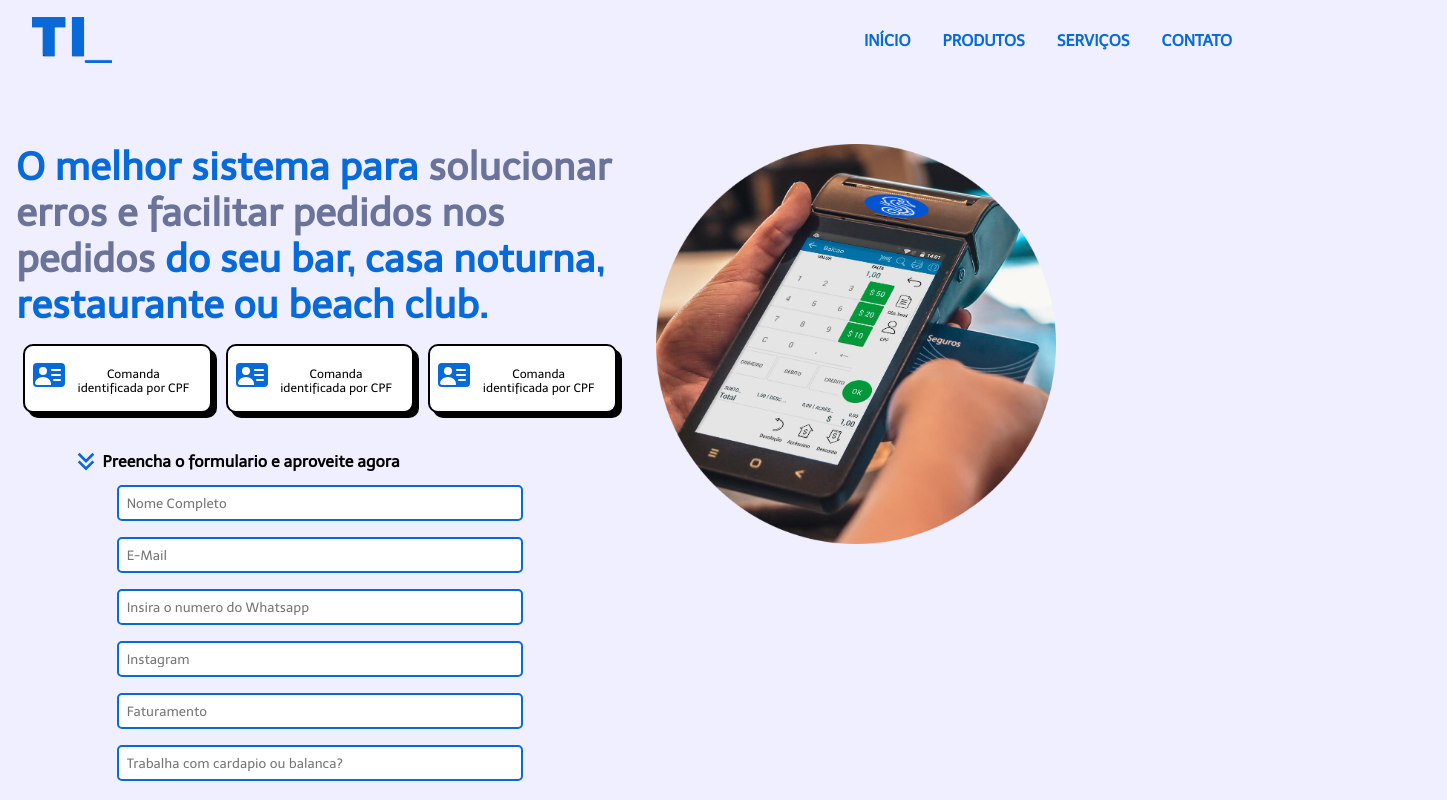
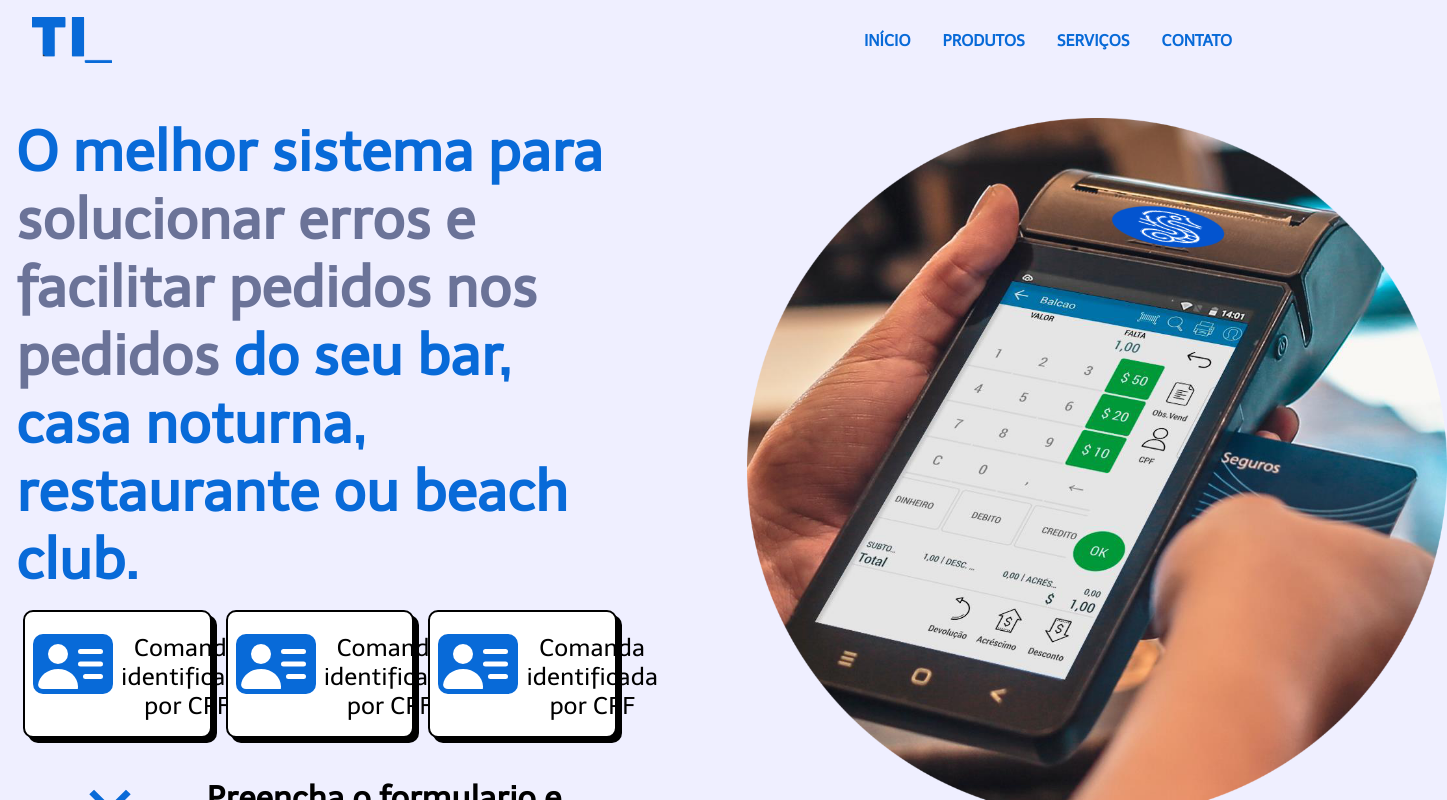
Before and after one commit to MarcioBADias/ti_automocoes_landPage, a React (Vite) app: page / in a window 1280 px wide. Shown: the top 800 px of the page, 1447 px wide, since content can reach past the window. Built offline with nearby package versions, Linux system fonts and the light colour scheme; no server answers; a web font is replaced by a local one.

Commit message:
💹 Ajustando a tela que estava configurada ruim por conta da minha TV

```diff
--- a/src/Form/styles.jsx
+++ b/src/components/Form/styles.jsx
@@ -34,21 +34,22 @@ export const TextArea = styled.div`
 `
 export const Icon = styled.div`
   color: var(--color-primary);
-  font-size: 2rem;
+  font-size: 5rem;
   margin-left: 3rem;
 `
 
 export const Title = styled.h1`
   color: #000000;
-  font-size: 1rem;
+  font-size: 2rem;
   padding-bottom: 0.5rem;
 `
 
 export const Input = styled(Field)`
   background: #ffffff;
   border: 2px var(--color-primary) solid;
+  border-radius: 5px;
   color: var(--color-primary);
-  border-radius: 5px;
+  font-size: 1.8rem;
   padding: 0.5rem;
   margin-bottom: 1rem;
   width: 82%;
--- a/src/components/Home-Form/Index.jsx
+++ b/src/components/Home-Form/Index.jsx
@@ -4,11 +4,12 @@ import {
   CardContainer,
   Container,
   Icon,
+  ImageHightlight,
   TextCard,
   TextTitle,
 } from './styles'
-import { Contact } from '../../Form'
 import { BsPersonVcardFill } from 'react-icons/bs'
+import { Contact } from '../Form'
 
 const HomeForm = () => {
   return (
@@ -53,8 +54,8 @@ const HomeForm = () => {
         <Contact />
       </Container>
       <Container>
-        <img
-          style={{ width: 400 }}
+        <ImageHightlight
+          style={{ width: 700 }}
           src="/maquininha.png"
           alt="Arte da Logo"
           className="logo_art"
--- a/src/components/Home-Form/styles.jsx
+++ b/src/components/Home-Form/styles.jsx
@@ -8,14 +8,14 @@ export const Container = styled(Element)`
   padding: 1rem 2rem;
 
   @media (min-width: 840px) {
-    margin-top: 10%;
+    margin-top: 8%;
     padding: 1rem;
     width: 50%;
   }
 `
 
 export const TextTitle = styled.div`
-  font-size: 2.4rem;
+  font-size: 3.5rem;
   font-weight: bold;
   text-align: left;
 `
@@ -40,14 +40,20 @@ export const Card = styled.div`
 
 export const Icon = styled.div`
   color: var(--color-primary);
-  font-size: 2rem;
+  font-size: 5rem;
 `
 
 export const TextCard = styled.p`
   color: black;
-  font-size: 0.75rem;
+  font-size: 1.5rem;
   margin-top: 5px;
   padding: 0.5rem;
+`
+
+export const ImageHightlight = styled.img`
+  align-items: center;
+  margin-left: 15%;
+  width: 700px;
 `
 
 /*export const AnimatedLogo = styled.img`
```
Also changed, not shown: src/components/Form/index.jsx (renamed from src/Form/index.jsx).
